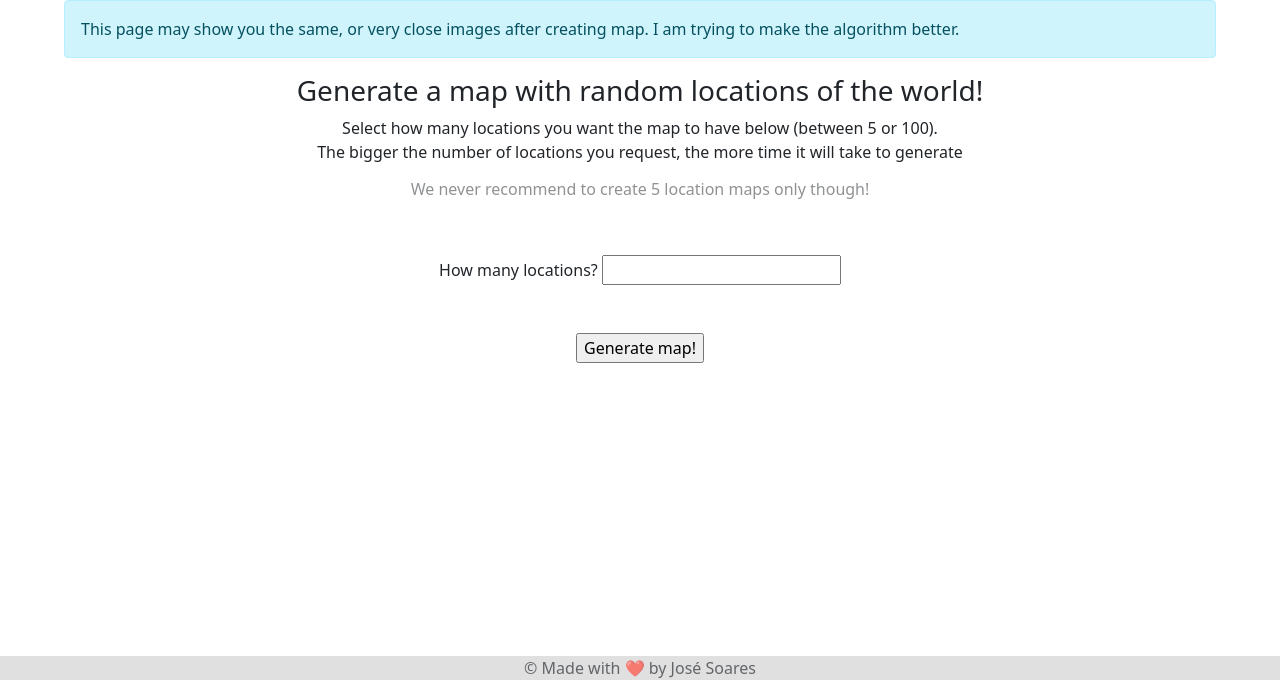
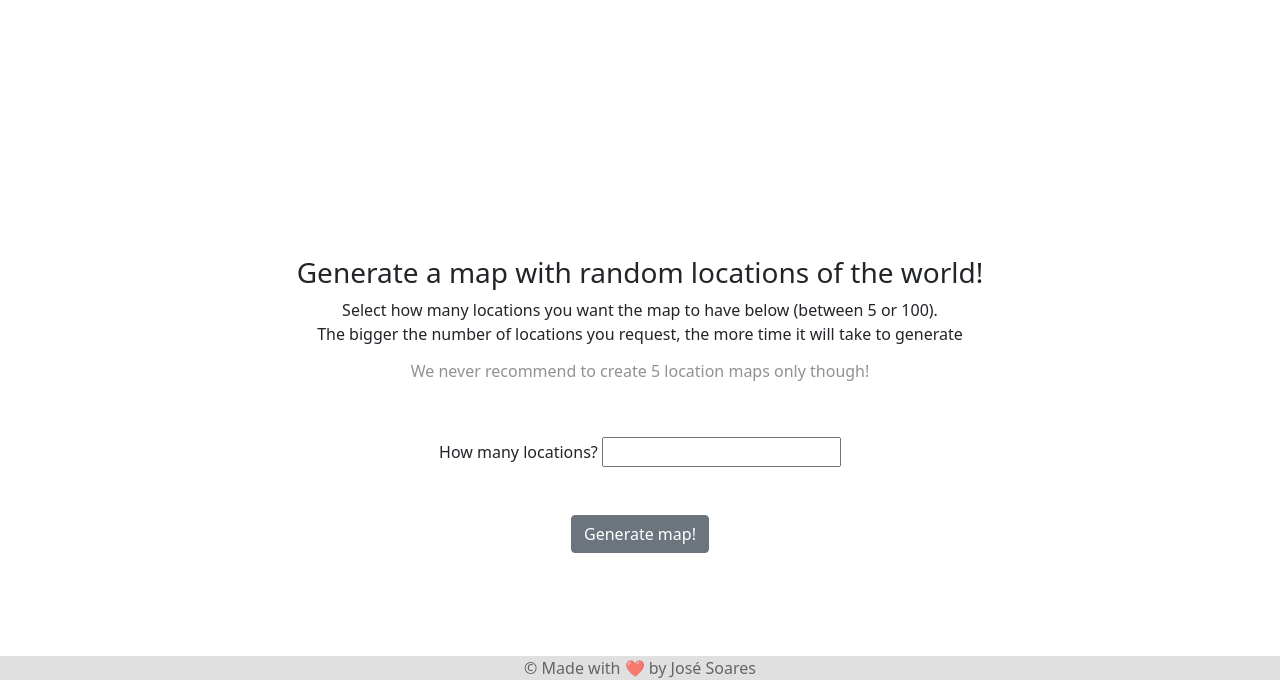
Before and after one commit to jphjsoares/whereami, a Django app: page /map/createworld in a window 1280 px wide. Shown: the part 120-800 px from the top of the page. Run offline with Django 3.2, Linux system fonts and the light colour scheme; some libraries are stand-ins or nearby versions.

Commit message:
Generate world design update

```diff
--- a/src/map/templates/map/create-world.html
+++ b/src/map/templates/map/create-world.html
@@ -7,9 +7,6 @@
 {% endblock %}
 
 {% block mapcreate %}
-        <div class="alert alert-info">
-            This page may show you the same, or very close images after creating map. I am trying to make the algorithm better.
-        </div>
         {% if messages %}
                 <div class="alert alert-warning messages" role="alert">
                         {% for message in messages %}
@@ -18,12 +15,11 @@
                 </div>
                 <br />
         {% endif %}
-        <div style="text-align: center;">
+        <div style="margin-top:16rem; text-align: center;">
             <h3>Generate a map with random locations of the world!</h3>
             <p>Select how many locations you want the map to have below (between 5 or 100).<br />The bigger the number of locations you request, the more time it will take to generate</p>
             <h6 style="opacity: 0.5;">We never recommend to create 5 location maps only though!</h6>
             <br />
-
             <br />
             <form action="" method="post">
                 {% csrf_token %}
@@ -32,7 +28,7 @@
                 <br />
                 <br />
                 <br />
-                <input type="submit" onclick="showLoading()" value="Generate map!">
+                <input class="btn btn-secondary" type="submit" onclick="showLoading()" value="Generate map!">
             </form>
         </div>
 {% endblock %}
```
